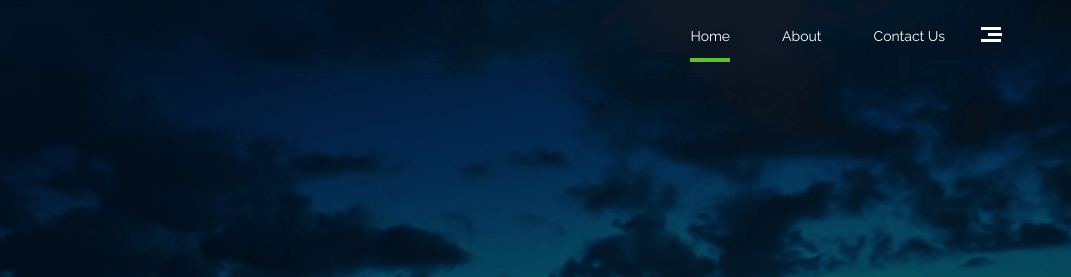
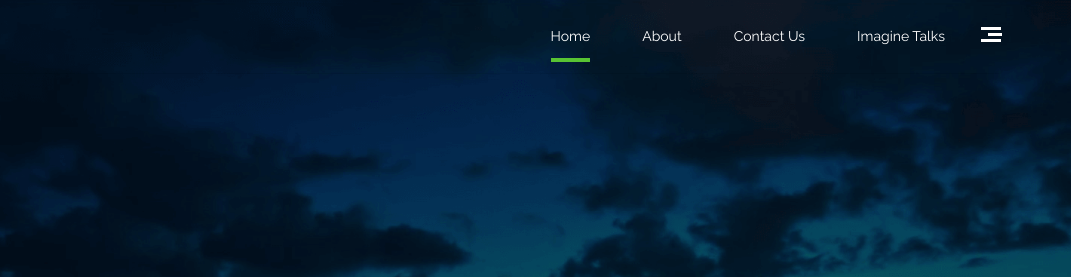
Before and after one commit to YASHPATO/mswebsite2017, a website: page views/index.html in a window 1280 px wide. Shown: the top 277 px of the page, 209-1280 px from the left. Drawn offline with Linux system fonts and the light colour scheme; files whose address does not match are found by name.

Commit message:
added imagine menu to nav

```diff
--- a/views/index.html
+++ b/views/index.html
@@ -74,6 +74,7 @@
                         </li>
                         <li><a href="/about">About</a></li>
                         <li class="last"><a href="/contact">Contact Us</a></li>
+                        <li class="last"><a href="/imagine">Imagine Talks</a></li>
                     </ul>
                 </div>
 
@@ -84,6 +85,7 @@
                             <li><a href="/">Home</a></li>
                             <li><a href="/about">About</a></li>
                             <li><a href="/contact">Contact Us</a></li>
+                            <li><a href="/imagine">Imagine Talks</a></li>
                         </ul>
                         <div class="clearfix"></div>
                         <ul class="social bottom20 top20">
@@ -272,6 +274,7 @@
                         <li><a href="/" class="active"><i class="icon-play3"></i>Home</a></li>
                         <li><a href="/about"><i class="icon-play3"></i>About Us</a></li>
                         <li><a href="/contact"><i class="icon-play3"></i>Contact Us</a></li>
+                        <li><a href="/imagine"><i class="icon-play3"></i>Imagine Talks</a></li>
                         <!-- <li><a href="#"><i class="icon-play3"></i>Blog</a></li> -->
                     </ul>
                 </div>
```
Also changed, not shown: 1 other file.
